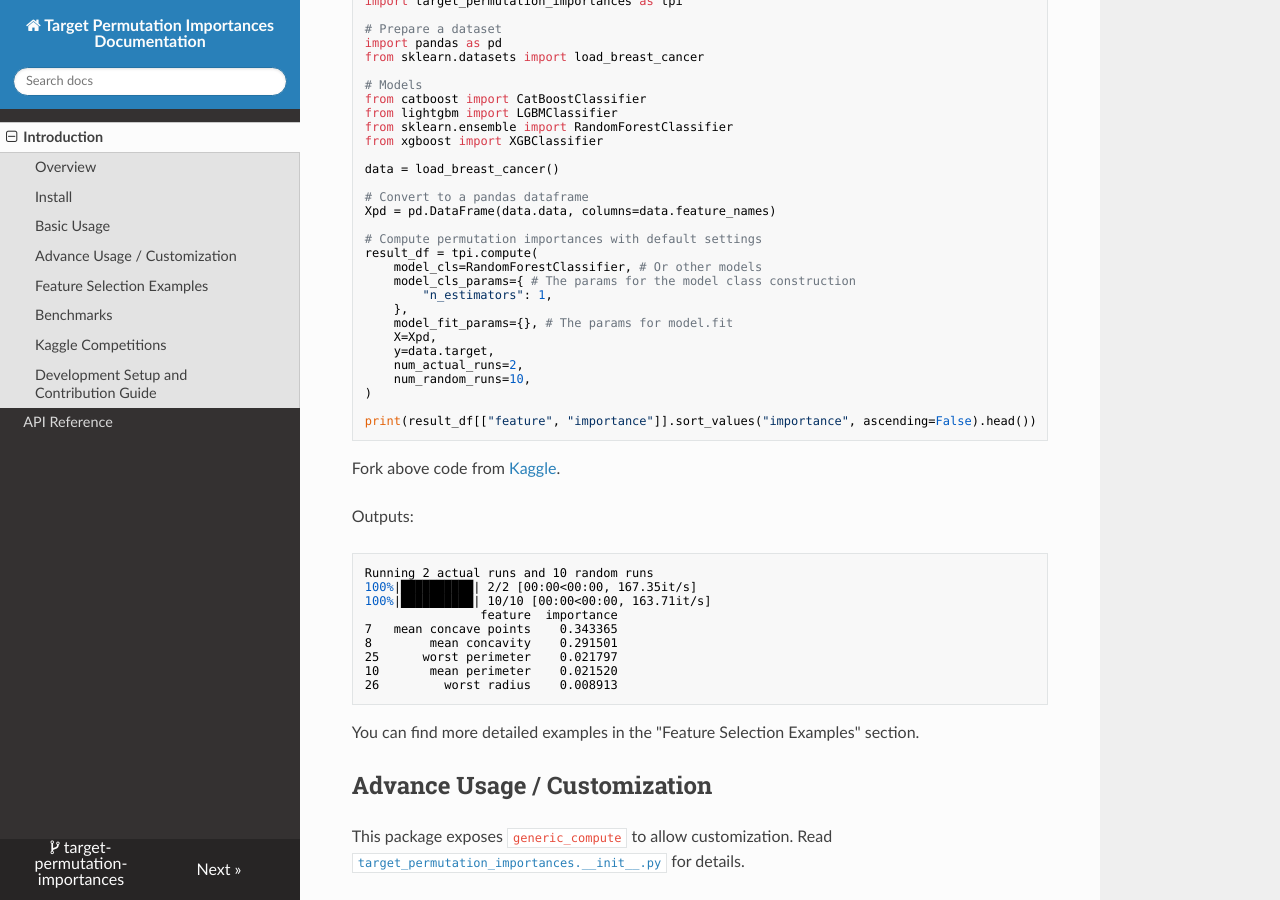
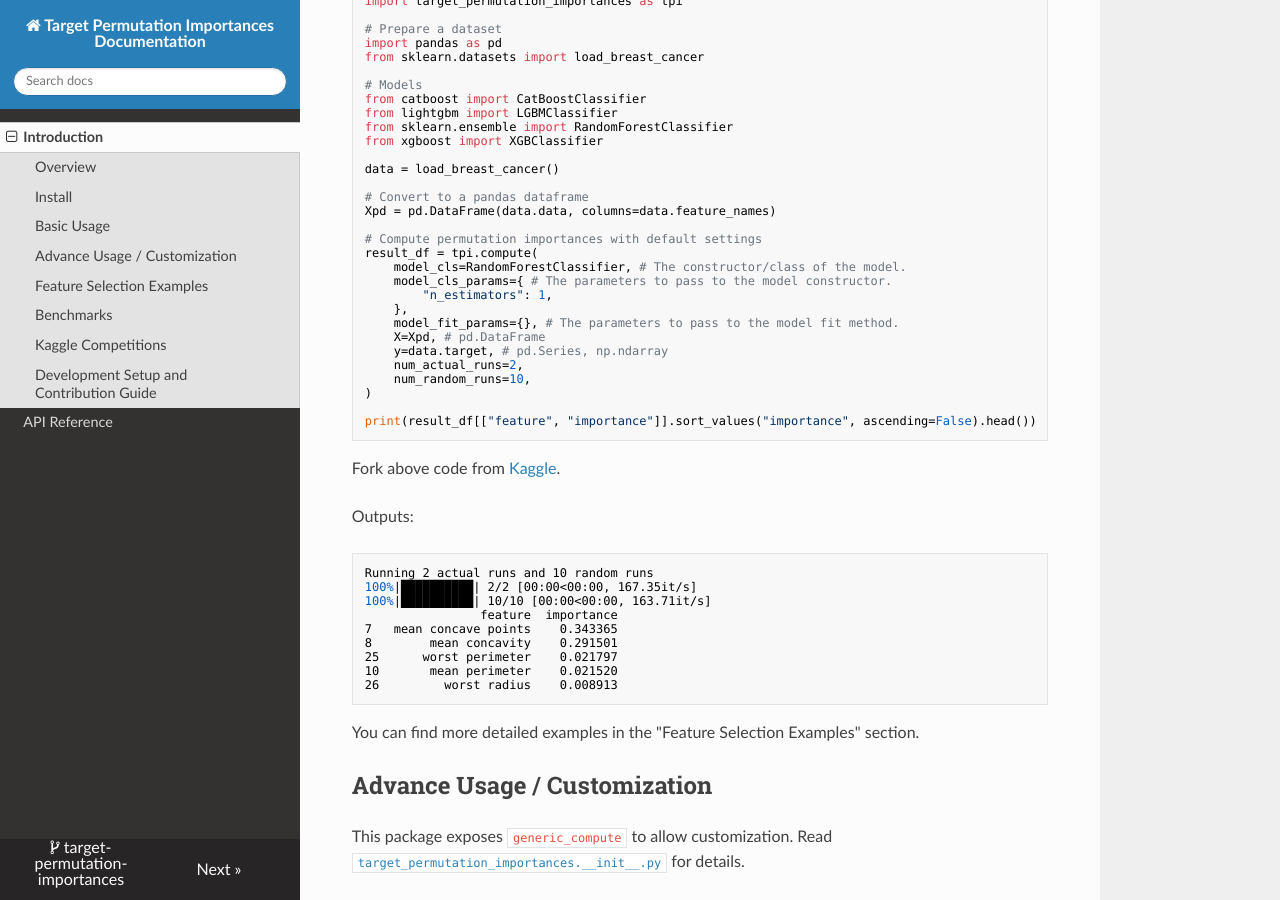
Before and after one commit to kingychiu/target-permutation-importances, an MkDocs documentation site: the page built from docs/index.md, in a window 1280 px wide and 900 px high, scrolled down 1086 px. Built offline with MkDocs 1.6.1, drawn with Linux system fonts in a browser that asks for light colours; nearby versions of some CDN libraries.

Commit message:
Update docs

```diff
--- a/docs/index.md
+++ b/docs/index.md
@@ -65,13 +65,13 @@ Xpd = pd.DataFrame(data.data, columns=data.feature_names)
 
 # Compute permutation importances with default settings
 result_df = tpi.compute(
-    model_cls=RandomForestClassifier, # Or other models
-    model_cls_params={ # The params for the model class construction
+    model_cls=RandomForestClassifier, # The constructor/class of the model.
+    model_cls_params={ # The parameters to pass to the model constructor.
         "n_estimators": 1,
     },
-    model_fit_params={}, # The params for model.fit
-    X=Xpd,
-    y=data.target,
+    model_fit_params={}, # The parameters to pass to the model fit method.
+    X=Xpd, # pd.DataFrame
+    y=data.target, # pd.Series, np.ndarray
     num_actual_runs=2,
     num_random_runs=10,
 )
```
Also changed, not shown: README.md (+5 -5 lines), 1 other file.
